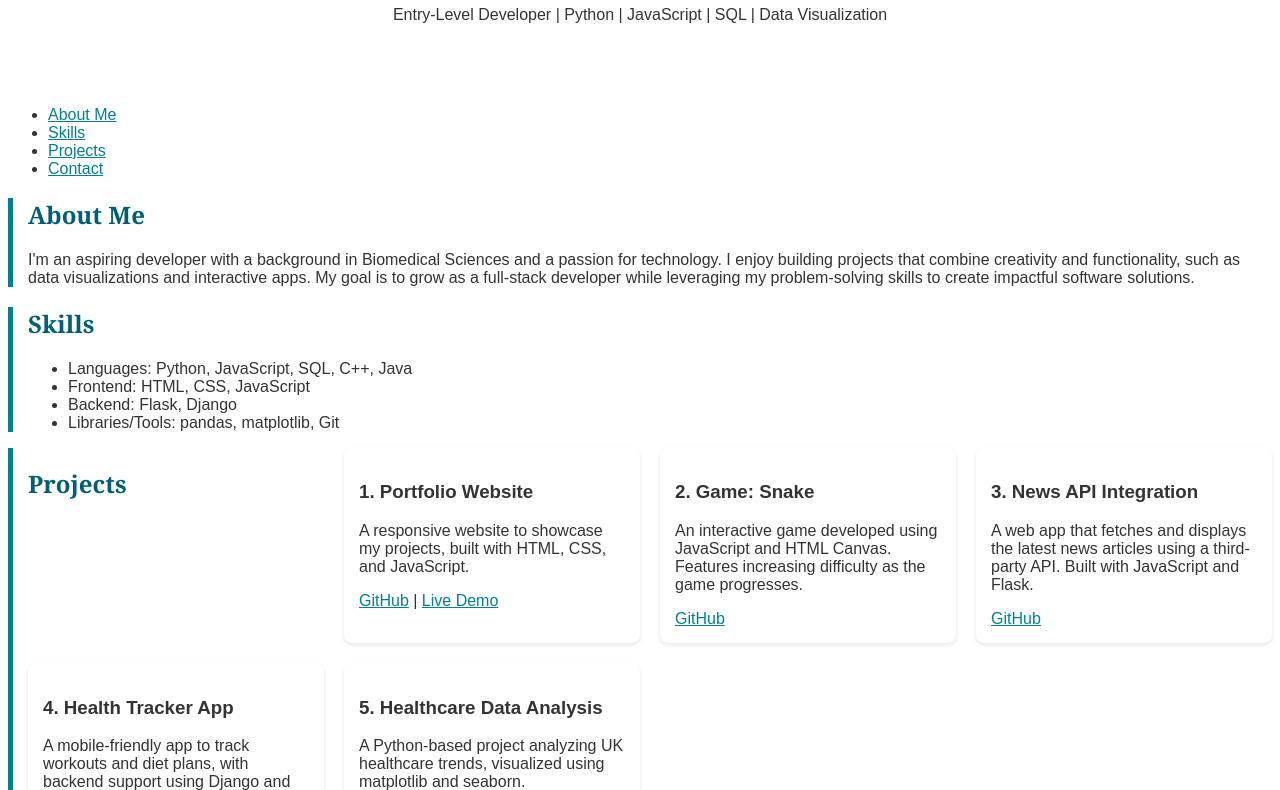
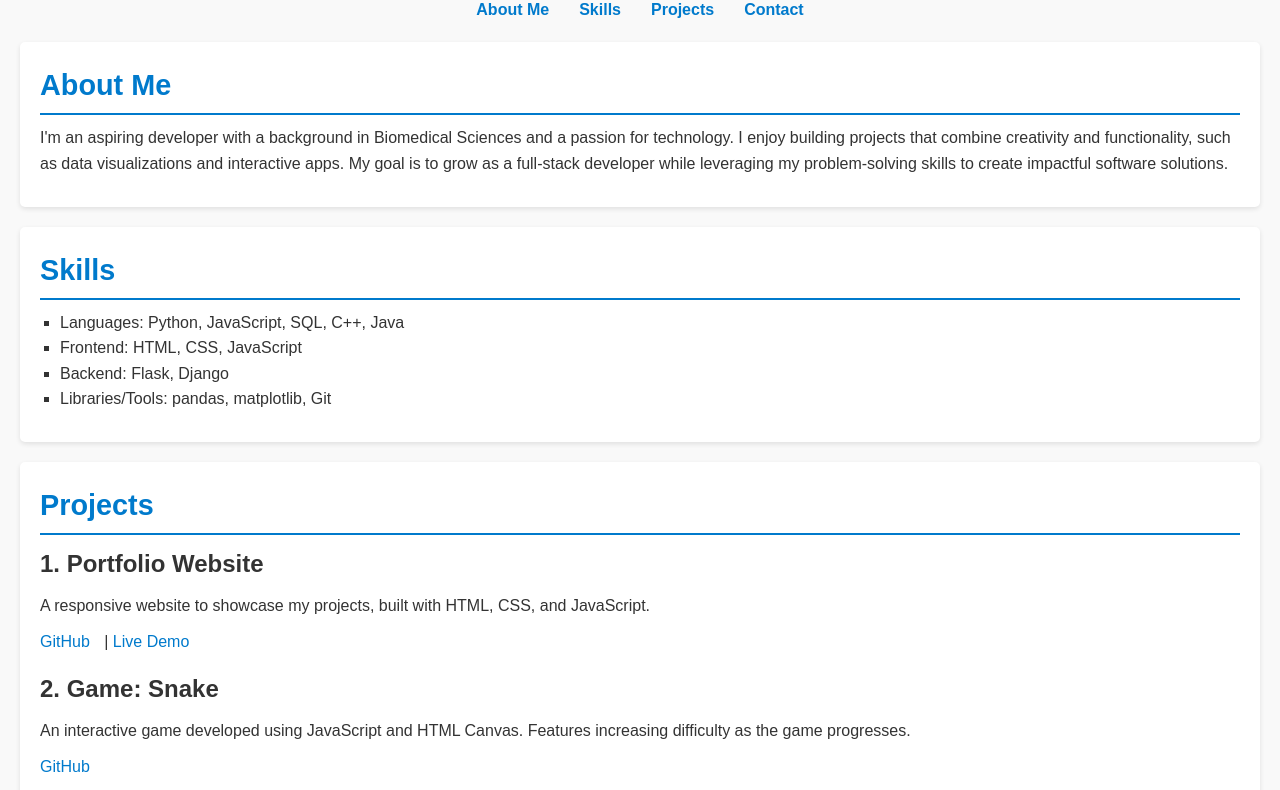
Before and after one commit to virooshny/Portfolio-Website, a plain HTML site: page index.html in a window 1280 px wide. Shown: the part 138-928 px from the top of the page. Drawn offline with Linux system fonts and the light colour scheme.

Commit message:
style.css

```diff
--- a/style.css
+++ b/style.css
@@ -1,71 +1,183 @@
-body {
-    font-family:Arial, Helvetica, sans-serif;
-    color: #333;
-    background: liner-gradient(to bottom, #e4f5f9, #d4e8f0);
+* {
+  margin: 0;
+  padding: 0;
+  box-sizing: border-box;
+  font-family: Arial, sans-serif;
 }
 
-h1, h2 {
-    font-family:Georgia, 'Times New Roman', Times, serif;
-    color: #005f73;
-}
-
-a {
-    color: #028090;
-}
-
-a:hover {
-    color: #05668d;
+body {
+  line-height: 1.6;
+  color: #333;
+  background-color: #f9f9f9;
+  padding: 0 20px;
 }
 
 header {
-    background: url('dna-strand.svg') no-repeat center;
-    background-size: contain;
-    background-blend-mode: overlay;
-    color: #333;
-    padding: 50px 20px;
-    text-align: center;
+  text-align: center;
+  margin: 20px 0;
 }
 
-section {
-    border-left: 5px solid #028090;
-    padding-left: 15px;
-    background: rgba(255, 255, 255, 0.9);
+header h1 {
+  font-size: 2.5em;
+  color: #007acc;
 }
 
-@media (max-width: 768px) {
-    nav ul {
-        flex-direction: column;
-        text-align: center;
-    }
-
-    section {
-        margin: 10px 0;
-        padding: 10px;
-    }
-
-    header h1 {
-        font-size: 2em;
-    }
-
-    #projects div {
-        margin-bottom: 20px;
-    }
+header p {
+  font-size: 1.2em;
+  color: #555;
 }
 
-#projects {
-    display: grid;
-    grid-template-columns: repeat(auto-fit, minmax(250px, 1fr));
-    gap: 20px;
+section h2 {
+  font-size: 1.8em;
+  color: #007acc;
+  border-bottom: 2px solid #007acc;
+  margin-bottom: 10px;
+  padding-bottom: 5px;
 }
 
-#projects div {
-    background: #ffffff;
-    border-radius: 8px;
-    box-shadow: 0 2px 4px rgba(0, 0, 0, 0.1);
-    padding: 15px;
+nav ul {
+  list-style: none;
+  display: flex;
+  justify-content: center;
+  margin: 10px 0;
+  padding: 0;
 }
 
-#projects div:hover {
-    transform: scale(1.05);
-    transition: transform 0.3s ease-in-out;
+nav ul li {
+  margin: 0 15px;
 }
+
+nav ul li a {
+  text-decoration: none;
+  color: #007acc;
+  font-weight: bold;
+  transition: color 0.3s;
+}
+
+nav ul li a:hover {
+  color: #005f99;
+}
+
+* {
+  margin: 0;
+  padding: 0;
+  box-sizing: border-box;
+  font-family: Arial, sans-serif;
+}
+
+body {
+  line-height: 1.6;
+  color: #333;
+  background-color: #f9f9f9;
+  padding: 0 20px;
+}
+
+header {
+  text-align: center;
+  margin: 20px 0;
+}
+
+header h1 {
+  font-size: 2.5em;
+  color: #007acc;
+}
+
+header p {
+  font-size: 1.2em;
+  color: #555;
+}
+
+section h2 {
+  font-size: 1.8em;
+  color: #007acc;
+  border-bottom: 2px solid #007acc;
+  margin-bottom: 10px;
+  padding-bottom: 5px;
+}
+
+nav ul {
+  list-style: none;
+  display: flex;
+  justify-content: center;
+  margin: 10px 0;
+  padding: 0;
+}
+
+nav ul li {
+  margin: 0 15px;
+}
+
+nav ul li a {
+  text-decoration: none;
+  color: #007acc;
+  font-weight: bold;
+  transition: color 0.3s;
+}
+
+nav ul li a:hover {
+  color: #005f99;
+}
+
+/* Section Styling */
+section {
+  margin: 20px 0;
+  padding: 20px;
+  background: #ffffff;
+  border-radius: 5px;
+  box-shadow: 0 2px 5px rgba(0, 0, 0, 0.1);
+}
+
+section p {
+  margin: 10px 0;
+}
+
+/* Skills List */
+#skills ul {
+  list-style-type: square;
+  margin: 10px 0;
+  padding-left: 20px;
+}
+
+/* Projects Section */
+#projects div {
+  margin-bottom: 15px;
+}
+
+#projects h3 {
+  color: #333;
+  font-size: 1.5em;
+}
+
+#projects a {
+  text-decoration: none;
+  color: #007acc;
+  margin-right: 10px;
+}
+
+#projects a:hover {
+  text-decoration: underline;
+}
+
+/* Contact Section */
+#contact p {
+  margin: 5px 0;
+  font-size: 1.1em;
+}
+
+#contact a {
+  color: #007acc;
+  text-decoration: none;
+  font-weight: bold;
+}
+
+#contact a:hover {
+  text-decoration: underline;
+}
+
+footer {
+  text-align: center;
+  margin-top: 20px;
+  padding: 10px;
+  font-size: 0.9em;
+  color: #555;
+}
```
